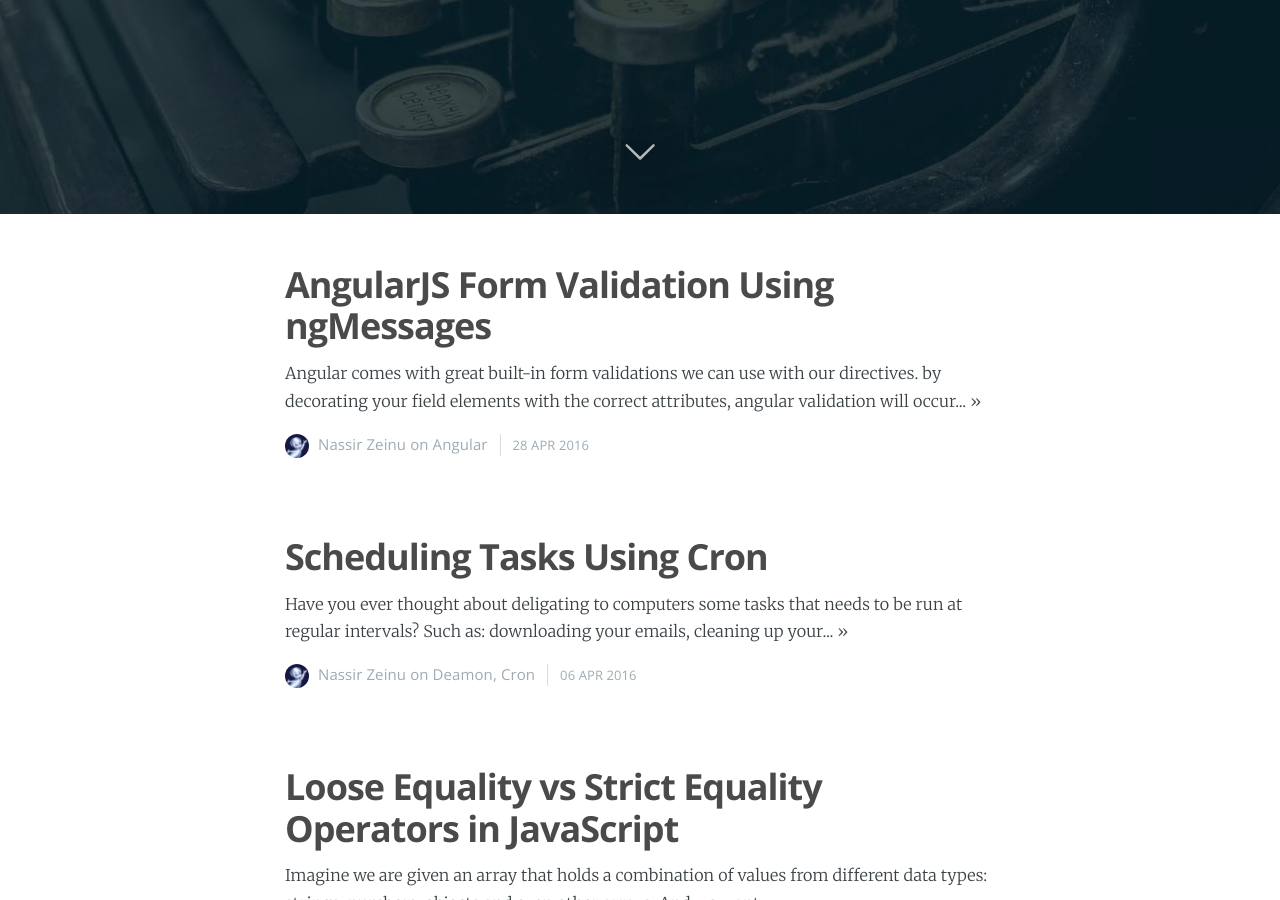
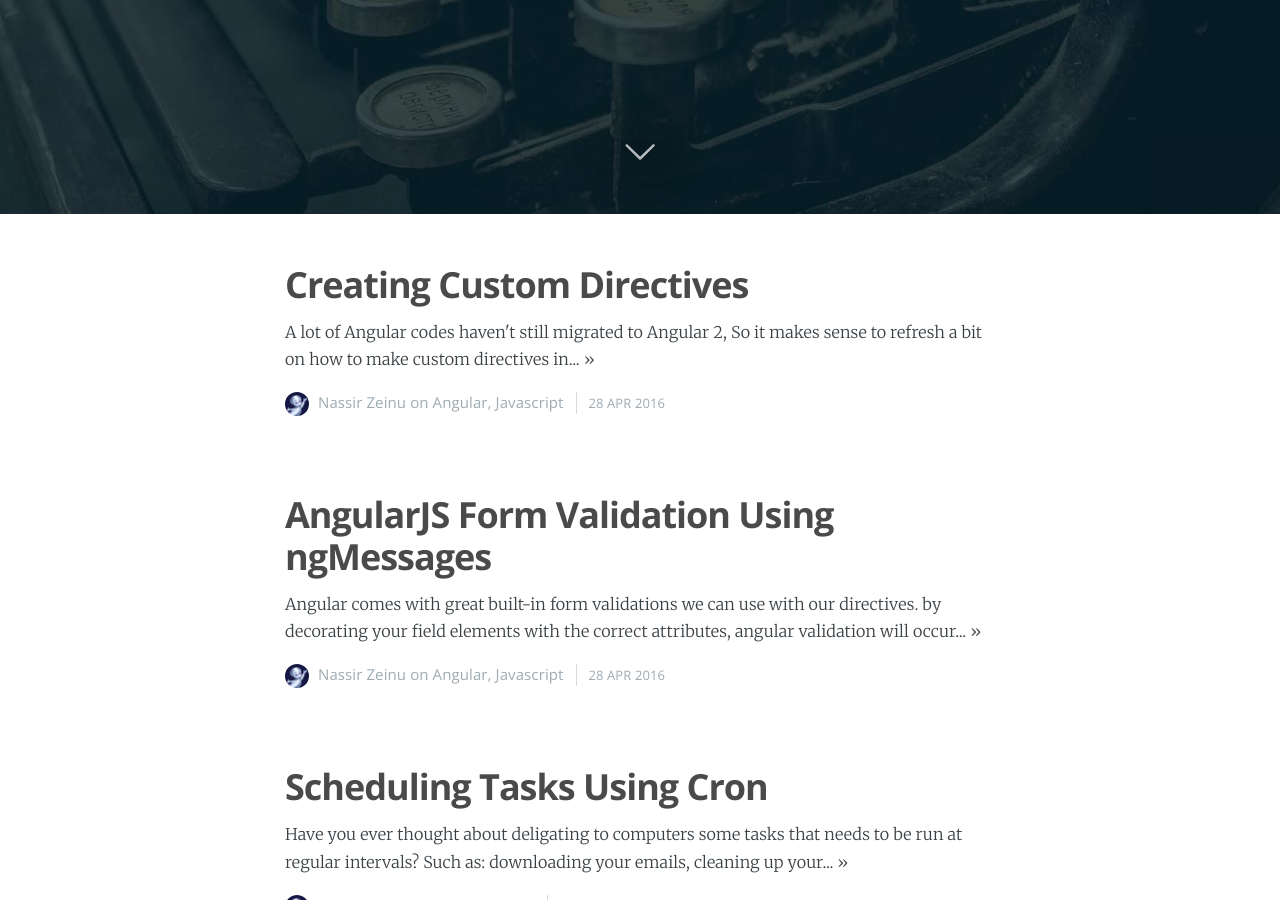
Before and after one commit to nassirmz/blog, a Jekyll site: the page built from index.html, in a window 1280 px wide and 900 px high, scrolled down 686 px. Built offline with Jekyll 4.4.1, drawn with Linux system fonts in a browser that asks for light colours; nearby versions of some CDN libraries; Markdown is read by kramdown in place of the engine named in the settings; the list of posts is cut into pages by our own code.

Commit message:
Add JavaScript tag

```diff
--- a/_posts/2016-04-28-AngularJS-Form-Validation.html
+++ b/_posts/2016-04-28-AngularJS-Form-Validation.html
@@ -2,9 +2,9 @@
 layout: post
 title: AngularJS Form Validation Using ngMessages
 date:   2016-04-28 11:28:00
-tags: Angular
-subclass: 'post tag-Angular'
-categories: 'javascript'
+tags: Angular JavaScript
+subclass: 'post tag-Angular tag-JavaScript'
+categories: 'JavaScript'
 navigation: True
 logo: 'assets/images/ghost.png'
 ---
--- /dev/null
+++ b/_posts/2016-11-03-Creating-Custom-Directives.html
@@ -0,0 +1,46 @@
+---
+layout: post
+title: Creating Custom Directives
+date:   2016-04-28 11:28:00
+tags: Angular JavaScript
+subclass: 'post tag-Angular tag-JavaScript'
+categories: 'JavaScript'
+navigation: True
+logo: 'assets/images/ghost.png'
+---
+<p>A lot of Angular codes haven't still migrated to Angular 2, So it makes sense to refresh a bit on how to make custom directives in Angular 1. Before I show How to write custom directives, I will try to answer What are directives, and Why do we need custom directives.</p>
+
+<h3 id="heading3">What are Directives?</h3>
+
+<p>Directives are JavaScript functions that manipulate and add behaviors to HTML DOM elements. AngularJS extends HTML by providing directives that add functionaliaty to your markup and allow you to create powerful dynamic templates. Angular comes with numerous built in directives such as ngModel, ngController, ngApp, ngShow, ngIf, and ngRepeat. Angular also let's us build our own custom directives. Custom directives can be an element directive, an attribute directive, a Class directive, and even a comment directive.</p>
+
+<h3 id="heading3">Why Do We Need a Custom Directives?</h3>
+
+<p>Custom directives are ideal to refactor a block of code that will be reusable in multiple spots in our application. Writing custom directives would be on overkill for a reusable code that needs to render data from its controller (or its parent controller), or if that won't even need a controller. It can easly be separated out into a template and loaded to where its needed using ngInclude.</p>
+<p>We need to write Custom directives for a fragment that will be needed to connect to more than one controller, or it needs to be rendered differently in different parameters. Custom directives are also ideal if there will be DOM manipulation on the reusable part.
+<p>
+<h3 id="heading3">How to Write a Custom Directive</h3>
+
+{% highlight html %}
+<form name="signupForm" novalidate>
+  <input name="username"type="text" ng-model="username">
+  <input name="email" type="email" ng-model="email">
+  <input name="password" placeholder="Password" ng-model="pwd">
+  <input type="submit" value='Submit'>
+</form>
+{% endhighlight %}
+<p>We can also easly validate a proper email format by specifying the type of the input field. To show an error message when invalid email is entered, We just add an element with ng-directive that is given a value of email.</p>
+{% highlight html %}
+<form name="signupForm" novalidate>
+  <input name="email" type="email" ng-model="email" required>
+  <div ng-messages="signupForm.email.$error" ng-show="signupForm.email.$touched">
+    <p ng-message="required">Email is required</p>
+    <p ng-message="email">Please enter valid email address</p>
+  </div>
+</form>
+{% endhighlight %}
+
+<p>Utilizing ngMessages reduces the amount of code and logic that was used to showcase error messages. Here is the complete simple form that uses ngMessages to validate forms:</p>
+
+<p data-height="368" data-theme-id="dark" data-slug-hash="KrYkLr" data-default-tab="result" data-user="nassir" data-embed-version="2" class="codepen">See the Pen <a href="http://codepen.io/nassir/pen/KrYkLr/">Angular Form Validation</a> by nassir (<a href="http://codepen.io/nassir">@nassir</a>) on <a href="http://codepen.io">CodePen</a>.</p>
+<script async src="//assets.codepen.io/assets/embed/ei.js"></script>
```
